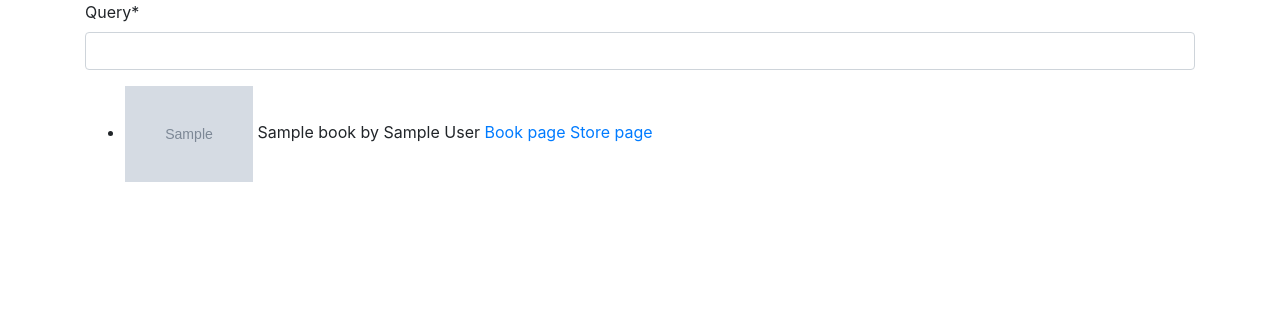
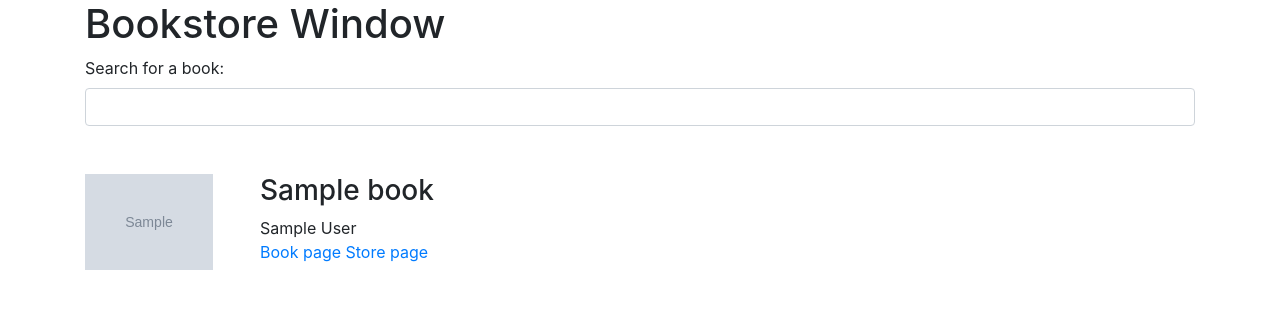
Before and after one commit to pedmiston/bookstorewindow, a Django app: template window/templates/window/index.html in a window 1280 px wide. Shown: the top 309 px of the page. Run offline with Django 3.2, Linux system fonts and the light colour scheme; the template is opened without the code that fills it: values that come from a table or form of the project are taken from there, others are empty; tables that the repository leaves empty hold one stand-in row (values such as "Sample post"); grey boxes marked "Sample" are stand-in pictures; some libraries are stand-ins or nearby versions.

Commit message:
Improve styling of results with bootstrap grid

```diff
--- a/window/forms.py
+++ b/window/forms.py
@@ -8,3 +8,4 @@ class SearchForm(forms.Form):
     def __init__(self, *args, **kwargs):
         super().__init__(*args, **kwargs)
         self.helper = FormHelper()
+        self.fields["query"].label = "Search for a book:"
--- /dev/null
+++ b/window/static/window/css/style.css
@@ -0,0 +1,3 @@
+.asteriskField {
+    display: none;
+}
--- a/window/templates/base.html
+++ b/window/templates/base.html
@@ -8,6 +8,7 @@
     <!-- Bootstrap CSS -->
     <link rel="stylesheet" href="https://stackpath.bootstrapcdn.com/bootstrap/4.2.1/css/bootstrap.min.css" integrity="sha384-GJzZqFGwb1QTTN6wy59ffF1BuGJpLSa9DkKMp0DgiMDm4iYMj70gZWKYbI706tWS" crossorigin="anonymous">
 
+    {% block head %}{% endblock %}
   </head>
   <body>
     <div class="container">
--- a/window/templates/window/index.html
+++ b/window/templates/window/index.html
@@ -1,25 +1,48 @@
 {% extends "base.html" %}
 
+{% load static %}
+
+{% block head %}
+<link rel="stylesheet" href="{% static "window/css/style.css" %}">
+{% endblock head %}
+
 {% block content %}
+<h1>Bookstore Window</h1>
+
+
 {% load crispy_forms_tags %}
 {% crispy form %}
 
-{% if query %}
-<h1>{{ query }}</h1>
-{% endif %}
+{% if books %}
+{% for book in books %}
+<div class="">
+  <div class="row my-lg-5">
+    <div class="col col-lg-2">
+      <img src="{{ book.image }}" width="128" border="1">
+    </div>
+    <div class="col">
+      <div class="row"><h3>{{ book.title }}</h3></div>
+      <div class="row">{{ book.authors }}</div>
+      {% if book.volumes.count == 1 %}
+      <div class="row">
+        <a href="https://books.google.com/books?id={{ volume.google_book_id }}" class="google-book-page">Book page</a>
+        &nbsp;
+        <a href="https://play.google.com/store/books/details?id={{ volume.google_book_id }}" class="google-store-page">Store page</a>
+      </div>
+      {% else %}
+      <div class="row">Editions:</div>
+      {% for volume in book.volumes.all %}
+      <div class="row">
+        <a href="https://books.google.com/books?id={{ volume.google_book_id }}" class="google-book-page">Book page</a>
+        &nbsp;
+        <a href="https://play.google.com/store/books/details?id={{ volume.google_book_id }}" class="google-store-page">Store page</a>
+      </div>
+      {% endfor %}
+      {% endif %}
 
-{% if books %}
-<ul>
-{% for book in books %}
-<li>
-  <img src="{{ book.image }}" width="128" border="1">
-  {{ book.title }} by {{ book.authors }}
-  {% for volume in book.volumes.all %}
-  <a href="https://books.google.com/books?id={{ volume.google_book_id }}" class="google-book-page">Book page</a>
-  <a href="https://play.google.com/store/books/details?id={{ volume.google_book_id }}" class="google-store-page">Store page</a>
-  {% endfor %}
-</li>
+    </div>
+  </div>
+</div>
 {% endfor %}
-</ul>
 {% endif %}
 {% endblock content %}
```
Also changed, not shown: 1 other file.
